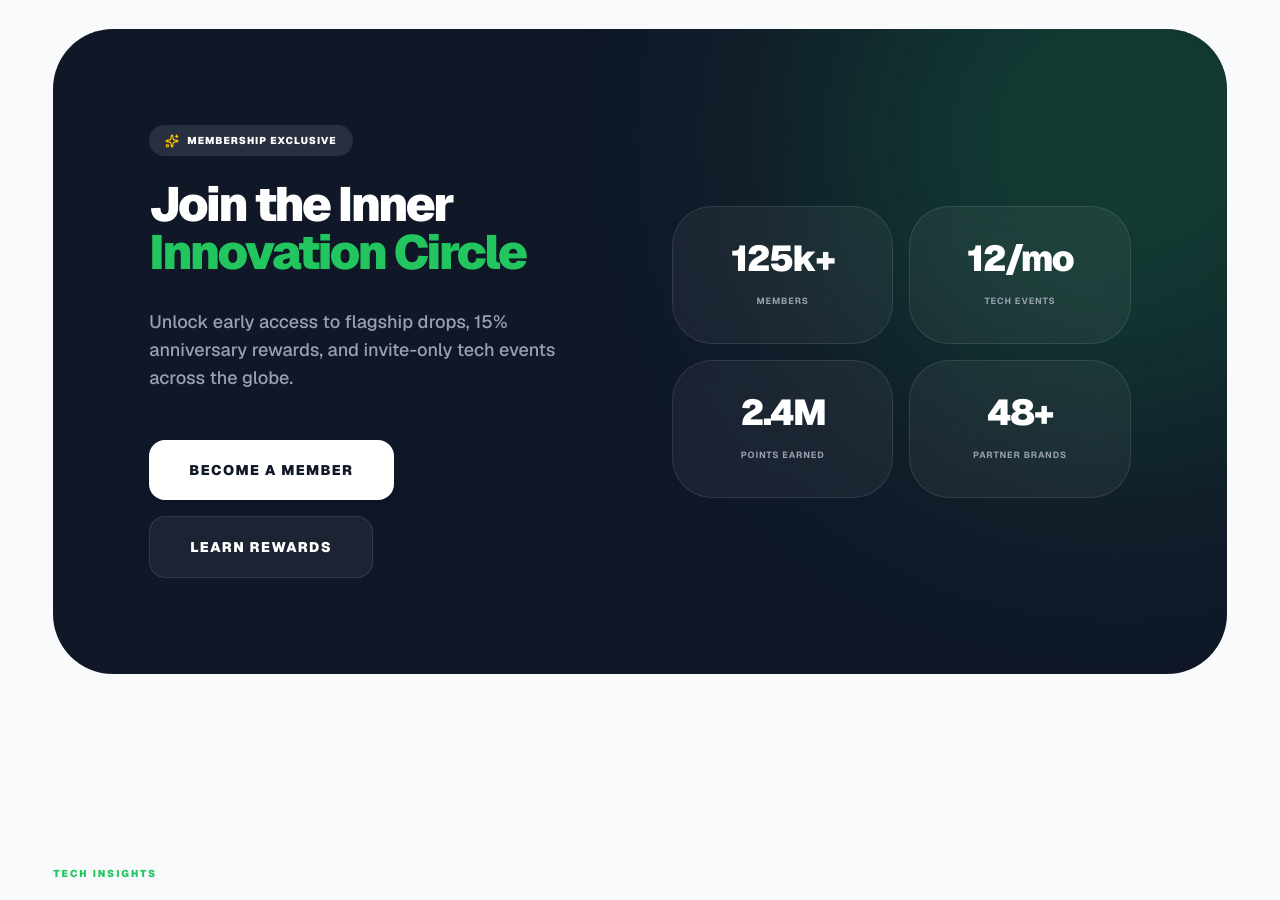
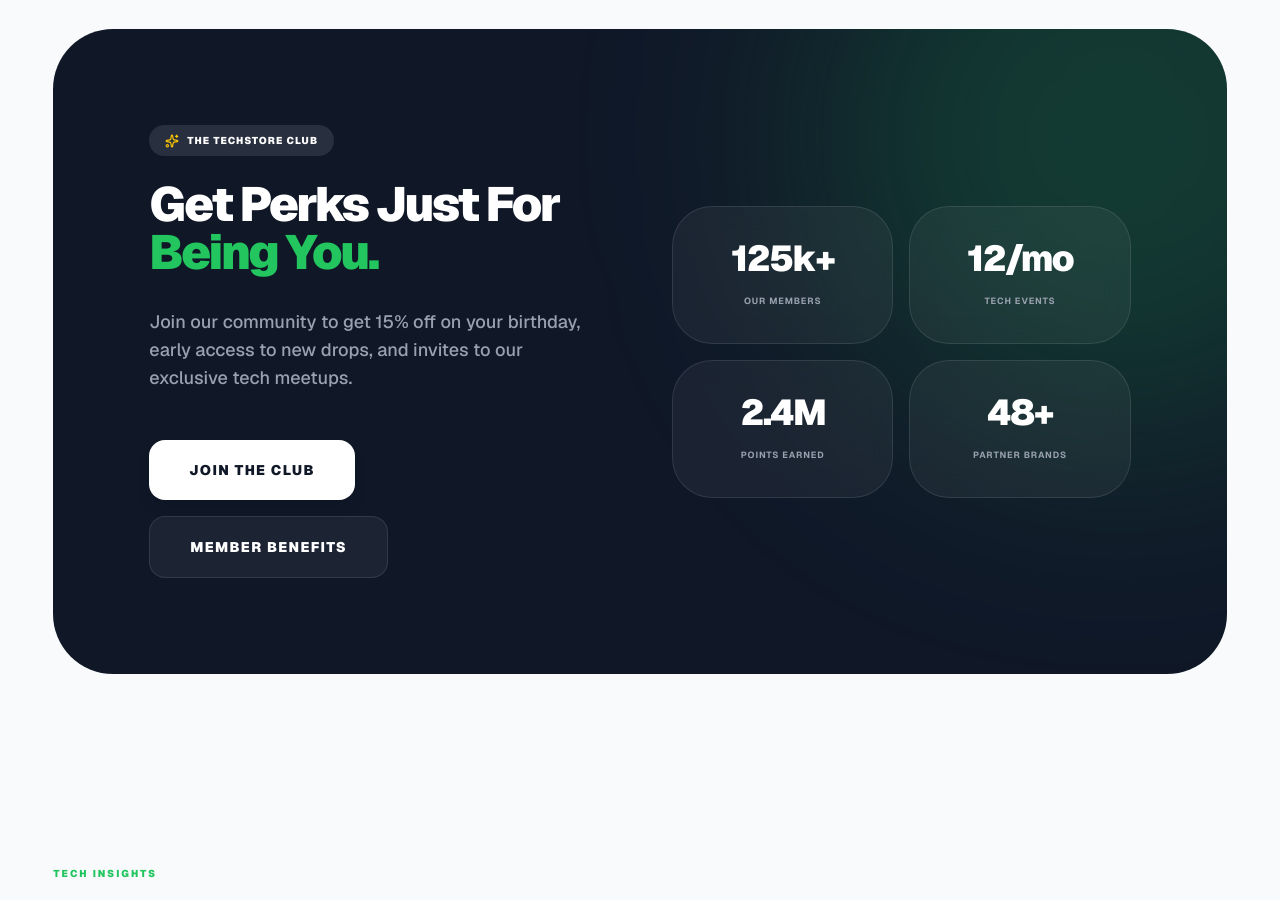
Before and after one commit to amdadislam01/Tech-Store, a Next.js app: page / in a window 1280 px wide. Shown: the part 3100-4000 px from the top of the page. Built offline with nearby package versions, Linux system fonts and the light colour scheme; no server answers; the database is empty.

Commit message:
MODIFIED MembershipRewards.tsx: Updated membership rewards section with premium card designs and animations

```diff
--- a/components/Sections/MembershipRewards.tsx
+++ b/components/Sections/MembershipRewards.tsx
@@ -11,18 +11,18 @@ export default function MembershipRewards() {
                 <div>
                     <div className="inline-flex items-center gap-2 px-4 py-2 bg-white/10 rounded-full text-[10px] font-black uppercase tracking-widest mb-6">
                         <Sparkles size={14} className="text-yellow-400" />
-                        <span>Membership Exclusive</span>
+                        <span>The TechStore Club</span>
                     </div>
-                    <h2 className="text-5xl font-black tracking-tighter leading-none mb-8">Join the Inner <br /> <span className="text-primary">Innovation Circle</span></h2>
-                    <p className="text-gray-400 font-medium text-lg mb-12 max-w-md">Unlock early access to flagship drops, 15% anniversary rewards, and invite-only tech events across the globe.</p>
+                    <h2 className="text-5xl font-black tracking-tighter leading-none mb-8">Get Perks Just For <br /> <span className="text-primary">Being You.</span></h2>
+                    <p className="text-gray-400 font-medium text-lg mb-12 max-w-md">Join our community to get 15% off on your birthday, early access to new drops, and invites to our exclusive tech meetups.</p>
                     <div className="flex flex-wrap gap-4">
-                        <button className="px-10 py-5 bg-white text-gray-900 rounded-2xl font-black text-sm uppercase tracking-widest hover:bg-primary hover:text-white transition-all shadow-lg">Become a Member</button>
-                        <button className="px-10 py-5 bg-white/5 border border-white/10 text-white rounded-2xl font-black text-sm uppercase tracking-widest hover:bg-white/10 transition-all">Learn Rewards</button>
+                        <button className="px-10 py-5 bg-white text-gray-900 rounded-2xl font-black text-sm uppercase tracking-widest hover:bg-primary hover:text-white transition-all shadow-lg">Join the Club</button>
+                        <button className="px-10 py-5 bg-white/5 border border-white/10 text-white rounded-2xl font-black text-sm uppercase tracking-widest hover:bg-white/10 transition-all">Member Benefits</button>
                     </div>
                 </div>
                 <div className="grid grid-cols-2 gap-4">
                     {[
-                        { label: "Members", value: "125k+" },
+                        { label: "Our Members", value: "125k+" },
                         { label: "Tech Events", value: "12/mo" },
                         { label: "Points Earned", value: "2.4M" },
                         { label: "Partner Brands", value: "48+" }
```
